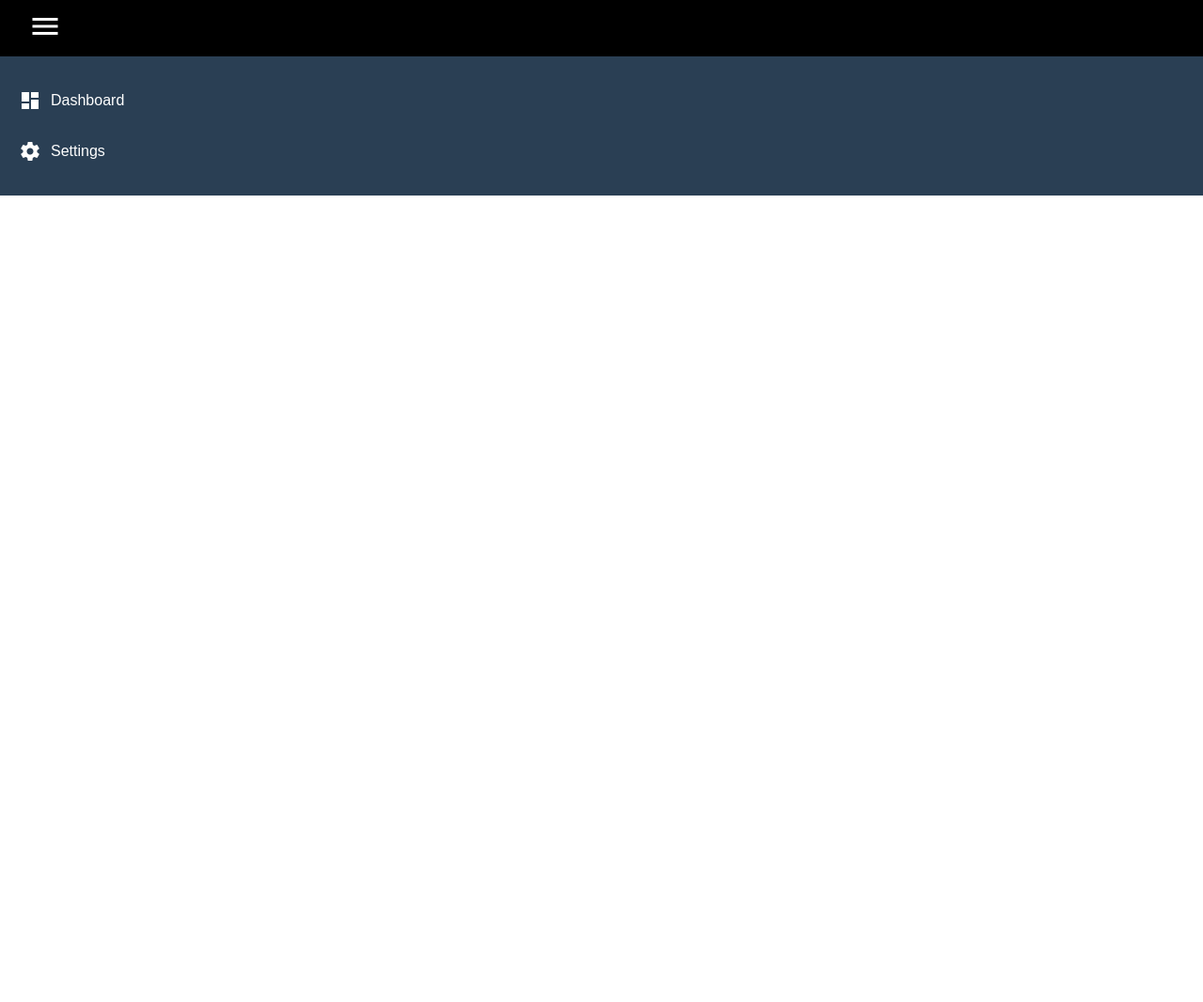
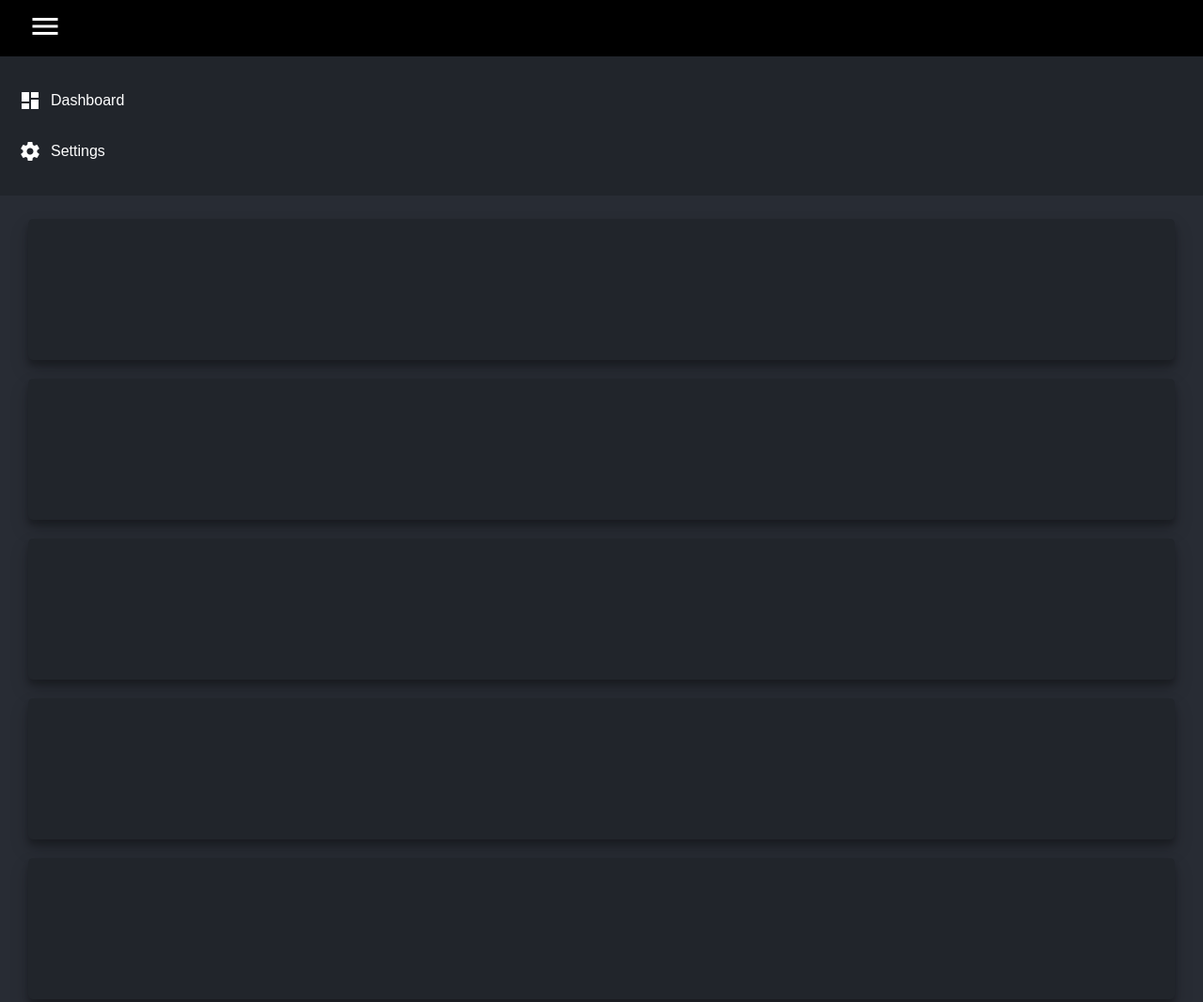
Before and after one commit to SED9008/Dashboard, a plain HTML site: page index.htm in a window 1280 px wide. Shown: the top 1066 px of the page at 94% size. Before the commit the page ends 800 px from the top, so only its background shows below. Drawn offline with Linux system fonts and the light colour scheme.

Commit message:
Added a first row of cards

```diff
--- a/index.htm
+++ b/index.htm
@@ -40,9 +40,15 @@
                 </div>
 
                 <div class="content">
-
-                    <div class="card">
-
+                    <div class="sensor-row">
+                        <div class="card sensor-card"></div>
+                        <div class="card sensor-card"></div>
+                        <div class="card sensor-card"></div>
+                        <div class="card sensor-card"></div>
+                        <div class="card sensor-card"></div>
+                        <div class="card sensor-card"></div>
+                        <div class="card sensor-card"></div>
+                        <!-- <div class="card sensor-card"></div> -->
                     </div>
                 </div>
             </div>
--- a/stylesheets/layout.less
+++ b/stylesheets/layout.less
@@ -2,14 +2,20 @@
 
 @import "themes/@{theme}.less";
 
-@menu-animation-speed: 0.1s;
+@menu-animation-speed: 200ms;
+@hover-animation-speed: 300ms;
 @title-bar-height: 70px;
 @menu-width: 300px;
 @menu-padding: 20px;
+@card-shadow:0 10px 20px rgba(0,0,0,0.19), 0 6px 6px rgba(0,0,0,0.23);
+
+@device-width: 1440px;
+
 
 body {
     font-family: Arial, Helvetica, sans-serif;
     margin: 0px;
+    background: @background;
 }
 
 .invisible { display:none; }
@@ -22,7 +28,7 @@ body {
 .row {
     display: flex;
     @media(min-width: 1px){ flex-direction: column; }
-    @media(min-width: 1440px){ flex-direction: row; }
+    @media(min-width: @device-width){ flex-direction: row; }
 }
 
 .header {
@@ -64,7 +70,7 @@ body {
         max-width:100%;
         // max-height: auto;
     }
-    @media(min-width: 1440px){
+    @media(min-width: @device-width){
         flex-basis: @menu-width;
         max-width:@menu-width;
         height: calc(100vh - @title-bar-height - @menu-padding - @menu-padding);
@@ -82,6 +88,10 @@ body {
         cursor: pointer;
         padding: 15px 20px;
         &:hover {
+            -webkit-transition: all @hover-animation-speed ease-in-out;
+            -moz-transition: all @hover-animation-speed ease-in-out;
+            -o-transition: all @hover-animation-speed ease-in-out;
+            transition: all @hover-animation-speed ease-in-out;
             background-color: @menu-item-hover-color;
         }
 
@@ -101,10 +111,71 @@ body {
     max-width:0;
 }
 
-.content{
-    @media(min-width: 1px){ flex: 1 100%; }
-    @media(min-width: 1440px){
+.content {
+    display: flex;
+    align-items: flex-start;
+    padding: 15px 20px 20px 20px;
+    overflow-x:hidden;
+    overflow-y:auto;
+    @media(min-width: 1px){
+
+    }
+    @media(min-width: @device-width){
         flex: 1 auto;
-        height: calc(100vh - @title-bar-height - @menu-padding - @menu-padding);
+        // max-height: calc(100vh - @title-bar-height - @menu-padding - @menu-padding);
+    }
+
+    .sensor-row {
+        display: flex;
+        flex-flow: row wrap;
+
+
+        @media(min-width: 1px){
+            // flex-direction: column;
+            flex-basis: 100%;
+        }
+        @media(min-width: 1440px){
+            justify-content: center;
+
+            // align-items: flex-start;
+        }
+    }
+
+    .card {
+        margin: 10px;
+        border-radius: 5px;
+        background: @card-background;
+        color: @card-text-color;
+        box-shadow: @card-shadow;
+    }
+
+    .sensor-card {
+        display: flex;
+
+        cursor: pointer;
+
+
+        height: 150px;
+
+        @media(min-width: 1px){
+            // width: 90%;
+            flex-grow: 1;
+
+            flex-basis: 100%;
+
+        }
+        @media(min-width: @device-width){
+
+            min-width:200px;
+            max-width: 200px;
+        }
+
+        &:hover {
+            -webkit-transition: all @hover-animation-speed ease-in-out;
+            -moz-transition: all @hover-animation-speed ease-in-out;
+            -o-transition: all @hover-animation-speed ease-in-out;
+            transition: all @hover-animation-speed ease-in-out;
+            background: @sensor-card-hover-color;
+        }
     }
 }
--- a/stylesheets/themes/dark.less
+++ b/stylesheets/themes/dark.less
@@ -1,7 +1,16 @@
+@background: rgb(40, 44, 52);
+
 @titlebar-color: #000;
 
+@alteration-intensity: 10%;
+
 @menu-button-color: white;
-@menu-button-hover-color: lighten(@menu-color, 10%);
-@menu-color: rgb(42,63,84);
+@menu-button-hover-color: lighten(@menu-color, @alteration-intensity);
+// @menu-color: rgb(42,63,84);
+@menu-color: rgb(33,37,43);
 @menu-item-font-color: white;
-@menu-item-hover-color: lighten(@menu-color, 10%);
+@menu-item-hover-color: lighten(@menu-color, @alteration-intensity);
+
+@card-text-color: white;
+@card-background: @menu-color;
+@sensor-card-hover-color: lighten(@menu-color, @alteration-intensity);
```
